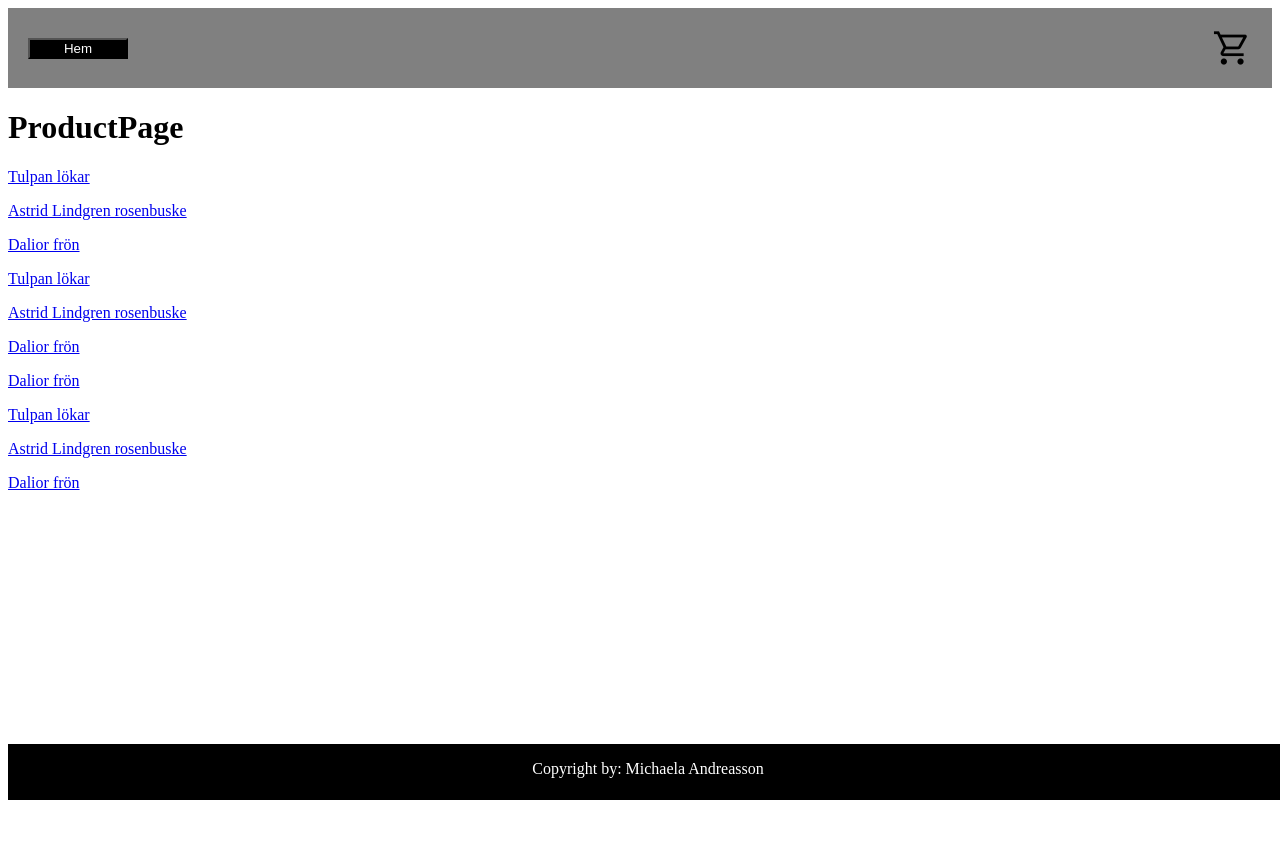
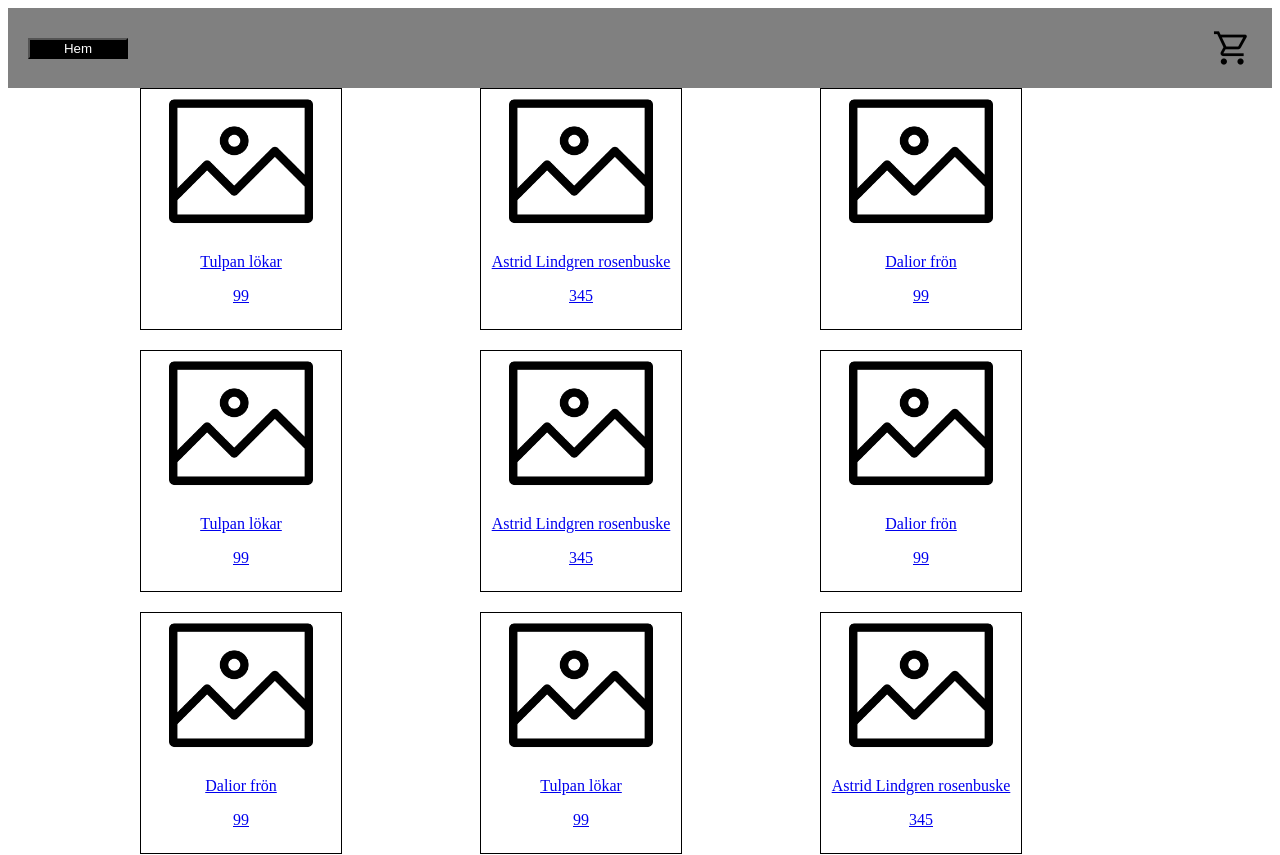
Before and after one commit to Navaas/individual-project-webbshop, a React (Vite) app: page /productPage in a window 1280 px wide. Shown: the top 855 px of the page. Before the commit the page ends 800 px from the top, so only its background shows below. Built offline with nearby package versions, Linux system fonts and the light colour scheme.

Commit message:
Changed style

```diff
--- a/src/components/Footer.tsx
+++ b/src/components/Footer.tsx
@@ -1,7 +1,6 @@
 import styled from "styled-components";
 
 const FooterContainer = styled.div`
-  position: fixed;
   background: black;
   color: white;
   bottom: 0;
--- a/src/page/ProductPage.tsx
+++ b/src/page/ProductPage.tsx
@@ -1,27 +1,56 @@
-import { useState } from "react";
 import { Link, useParams } from "react-router-dom";
+import styled from "styled-components";
 import { mockedProducts } from "../data/mockedData";
+
+const ProductContainer = styled.div`
+  display: grid;
+  grid-template-columns: repeat(3, 1fr);
+  justify-content: center;
+  align-items: center;
+  gap: 20px;
+  max-width: 1000px;
+  margin: 0 auto; /* Centrera behållaren på sidan */
+  @media (max-width: 768px) {
+    grid-template-columns: repeat(2, 1fr);
+    justify-items: center;
+  }
+
+  @media (max-width: 480px) {
+    grid-template-columns: repeat(
+      1,
+      1fr
+    ); /* Vid mycket små skärmar, en kolumn */
+  }
+`;
+
+const ProductCard = styled.div`
+  border: black solid 1px;
+  width: 25vh;
+  height: 30vh;
+  text-align: center;
+`;
+
+const ProductImage = styled.img`
+  height: 60%;
+`;
 
 function ProductPage() {
   const params = useParams();
   const product = mockedProducts.find((product) => product.id === params.id);
 
-  const [isModalOpen, setIsModalOpen] = useState(false);
-
-  const toggle = () => {
-    setIsModalOpen(!isModalOpen);
-  };
-
   if (!product) {
     return (
-      <div>
-        <h1>ProductPage</h1>
+      <ProductContainer>
         {mockedProducts.map((product) => (
-          <Link key={product.id} to={"/products/" + product.id}>
-            <p onClick={toggle}>{product.title}</p>
-          </Link>
+          <ProductCard>
+            <Link key={product.id} to={"/products/" + product.id}>
+              <ProductImage src={product.image} alt="productimage" />
+              <p>{product.title}</p>
+              <p>{product.price}</p>
+            </Link>
+          </ProductCard>
         ))}
-      </div>
+      </ProductContainer>
     );
   }
 
```
